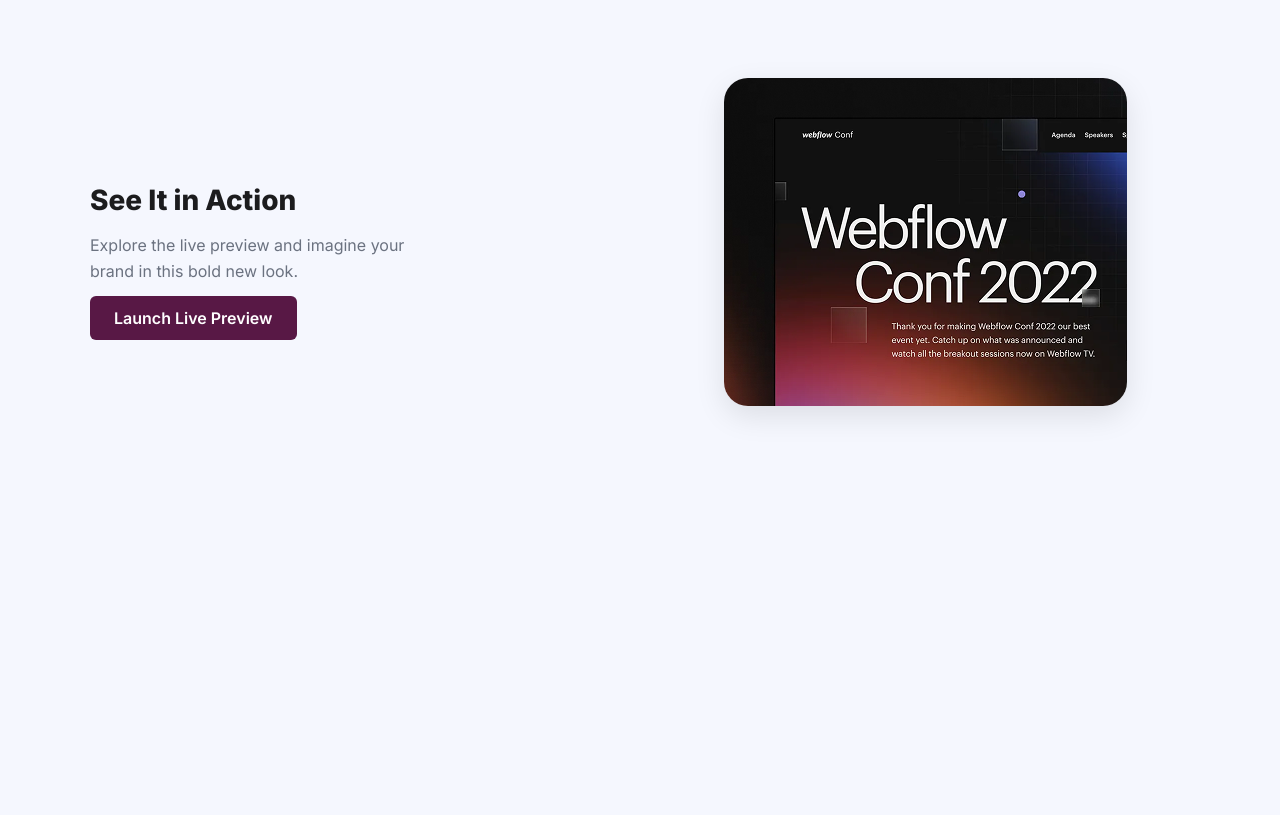
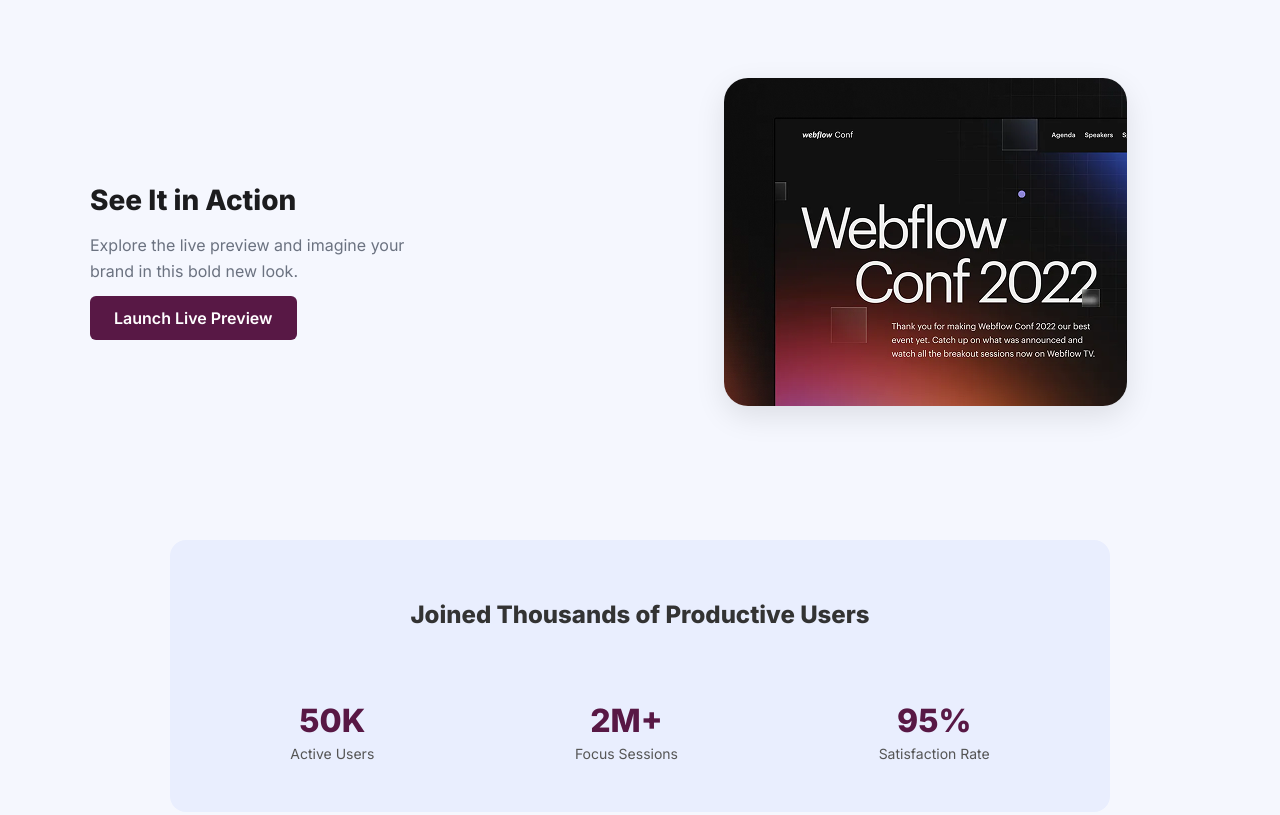
Before and after one commit to AshrafulAlam96/heroAssignmentOne, a plain HTML site: page index.html in a window 1280 px wide. Shown: the part 548-1363 px from the top of the page. Before the commit the page ends 1038 px from the top, so only its background shows below. Drawn offline with Linux system fonts and the light colour scheme.

Commit message:
Stats Section

```diff
--- a/index.html
+++ b/index.html
@@ -38,6 +38,26 @@
     </div>
   </div>
 </section>
+
+<!-- Stats Section  -->
+<section class="stats-section">
+    <h2>Joined Thousands of Productive Users</h2>
+    <div class="stats-container">
+      <div class="stat-item">
+        <h3>50K</h3>
+        <p>Active Users</p>
+      </div>
+      <div class="stat-item">
+        <h3>2M+</h3>
+        <p>Focus Sessions</p>
+      </div>
+      <div class="stat-item">
+        <h3>95%</h3>
+        <p>Satisfaction Rate</p>
+      </div>
+    </div>
+  </section>
+
    </Main>
    <!-- Main -->
 
--- a/style.css
+++ b/style.css
@@ -31,7 +31,15 @@ body {
   font-size: 20px;
   font-weight: 700;
   color: #581845;
-}
+  transition: font-weight 0.2s ease;
+  cursor: pointer;
+  }
+
+    .logo:hover {
+      font-size: 25px;
+      font-weight: bold;
+      color: #1c1c1e;
+    }
 
 .signup-btn {
   background-color: #581845;
@@ -140,6 +148,44 @@ body {
   box-shadow: 0 10px 30px rgba(0,0,0,0.1);
 }
 
+/* Stats Section */
+.stats-section {
+      max-width: 900px;
+      margin: 50px auto;
+      background-color: #e9eefe;
+      border-radius: 16px;
+      padding: 40px 20px;
+      text-align: center;
+    }
+
+    .stats-section h2 {
+      font-size: 24px;
+      margin-bottom: 30px;
+      color: #333;
+    }
+
+    .stats-container {
+      display: flex;
+      justify-content: space-around;
+      flex-wrap: wrap;
+    }
+
+    .stat-item {
+      margin: 10px;
+    }
+
+    .stat-item h3 {
+      font-size: 32px;
+      color: #581845; /* Brown Chocolate */
+      margin-bottom: 5px;
+    }
+
+    .stat-item p {
+      font-size: 14px;
+      color: #555;
+      margin: 0;
+    }
+
 /* Responsive */
 @media (max-width: 768px) {
   .banner-content h1 {
```
